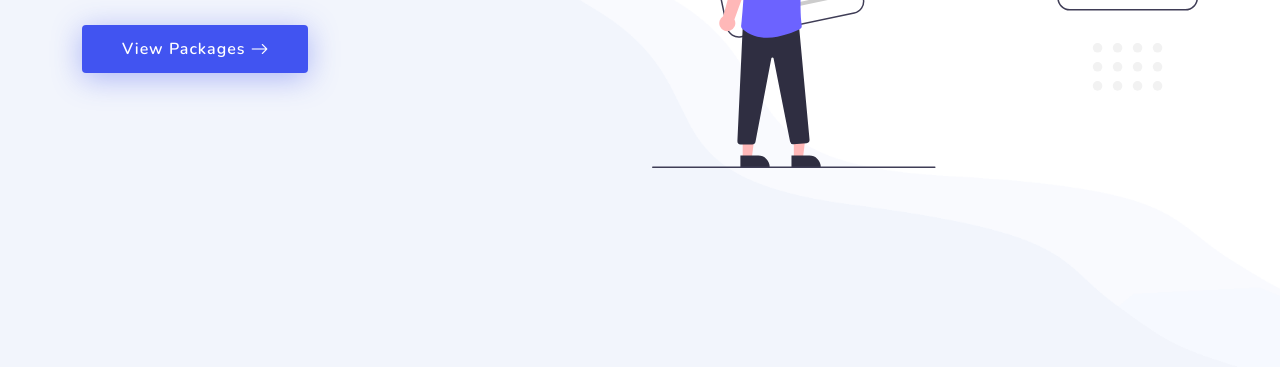
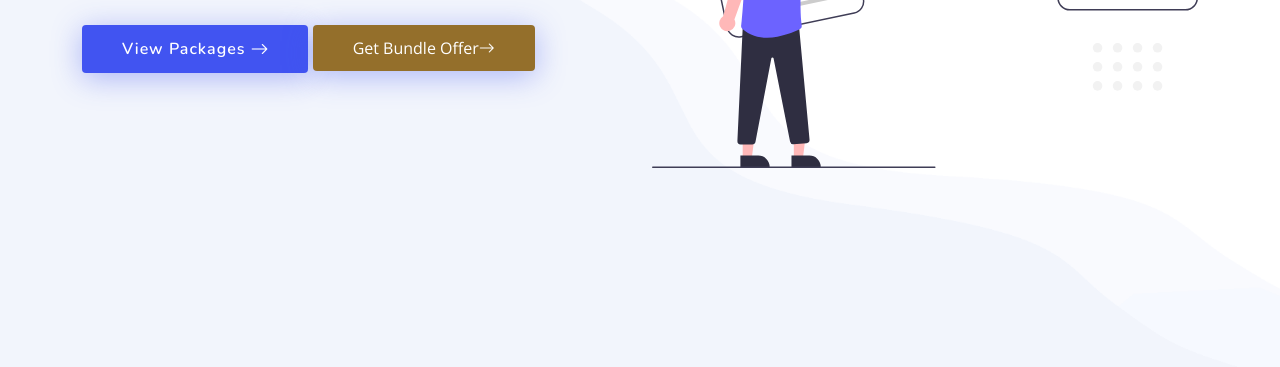
Before and after one commit to GeorgeStep-mywork/jonotes, a plain HTML site: page index.html in a window 1280 px wide. Shown: the part 433-800 px from the top of the page. Drawn offline with nearby package versions, Linux system fonts and the light colour scheme.

Commit message:
bundle btn

```diff
--- a/index.html
+++ b/index.html
@@ -160,10 +160,10 @@
                 <span>View Packages</span>
                 <i class="bi bi-arrow-right"></i>
               </a>
-              <!-- <a href="#bundle" target="blank" class="btn-get-notified scrollto d-inline-flex align-items-center justify-content-center align-self-center">
+              <a href="#bundle" target="blank" class="btn-get-notified scrollto d-inline-flex align-items-center justify-content-center align-self-center">
                 <span>Get Bundle Offer</span>
                 <i class="bi bi-arrow-right"></i>
-              </a> -->
+              </a>
             </div>
           </div>
         </div>
```
